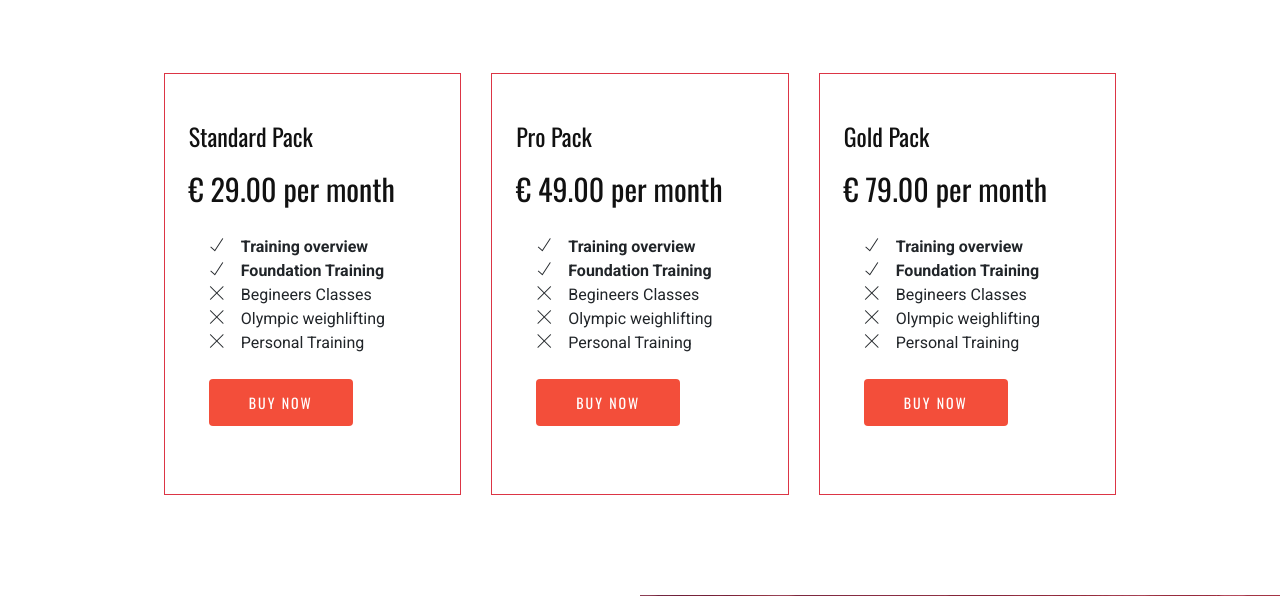
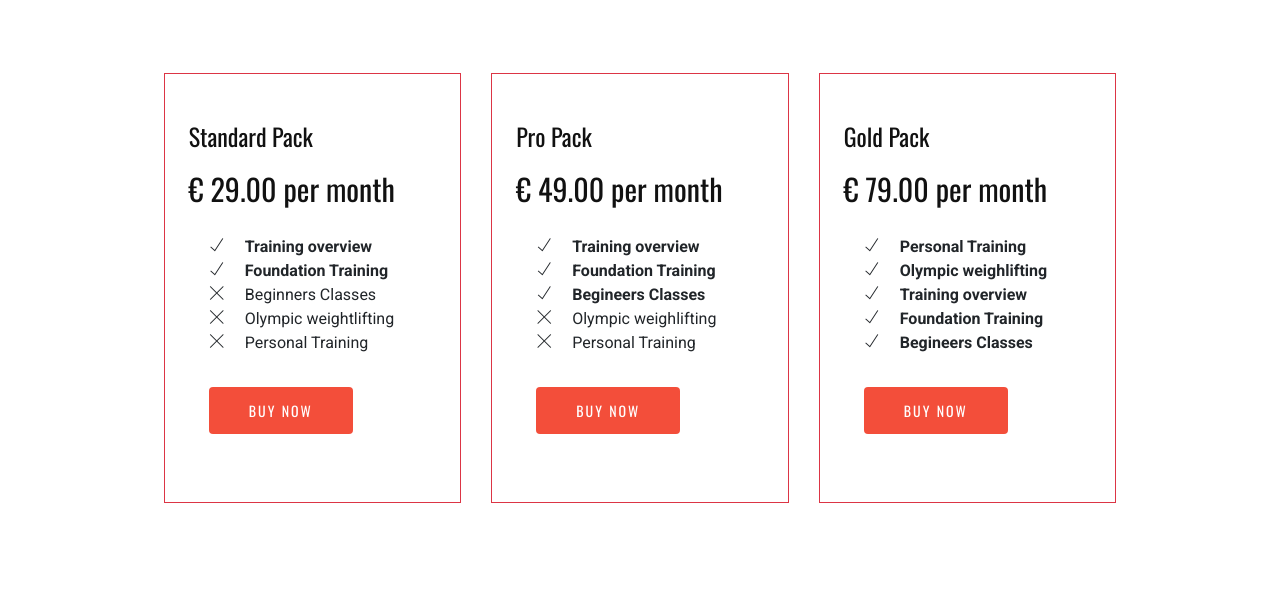
Before and after one commit to LarisaLG/fitness_club, a Django app: page /packages/ in a window 1280 px wide. Shown: the part 321-917 px from the top of the page. Run offline with Django 3.2, Linux system fonts and the light colour scheme; data comes from the database, SQL or seed files in the repository; both versions use the stored data as it was after the commit; style sheets or scripts are compiled from the project's sources; some libraries are stand-ins or nearby versions; grey boxes are pictures that could not be loaded.

Commit message:
docs: add classes details to membership packages

```diff
--- a/memberships/admin.py
+++ b/memberships/admin.py
@@ -12,7 +12,9 @@ class PackageAdmin(admin.ModelAdmin):
 
 
 class PackDetailAdmin(admin.ModelAdmin):
-    list_display = ('title', 'package')
+    list_display = ('title', 'package', 'included')
+
+    list_filter = ('package',)
 
     class Meta:
         ordering = ['title', 'package']
--- a/memberships/models.py
+++ b/memberships/models.py
@@ -24,7 +24,8 @@ class Package(models.Model):
 # Package details
 
 class PackDetail(models.Model):
-    package = models.ForeignKey(Package, on_delete=models.CASCADE)
+    package = models.ForeignKey(Package, related_name='Classes',
+                                on_delete=models.CASCADE)
     title = models.CharField(max_length=150)
     included = models.BooleanField(default=False)
 
--- a/memberships/templates/memberships/packages.html
+++ b/memberships/templates/memberships/packages.html
@@ -19,29 +19,29 @@
 
 <section class="section pricing spad">
     <div class="row justify-content-center">
-        {% for pack in package_price %}
+        {% for package in packages %}
         <div class="col-lg-3 col-md-6 mb-4 mb-lg-0">
-
             <div class="card rounded-0 border-danger px-4 py-5 ">
-
-                <h4 class="card-title text-capitalize font-weight-normal font-secondary">{{pack.title}}</h4>
+                <h4 class="card-title text-capitalize font-weight-normal font-secondary">{{package.title}}</h4>
                 <h3 class="text-lg font-secondary position-relative mt-2">
-                    <span>€ {{pack.price}} per month</span>
-
+                    <span>€ {{package.price}} per month</span>
                 </h3>
 
                 <div class="card-body mt-2">
                     <ul class="list-unstyled lh-35 mb-4">
-                        <li class="text-black font-weight-bold"><i class="ti-check mr-3 text-color "></i>Training
-                            overview</li>
-                        <li class="text-black font-weight-bold"><i class="ti-check mr-3 text-color "></i>Foundation
-                            Training</li>
-                        <li><i class="ti-close mr-3"></i>Begineers Classes</li>
-                        <li><i class="ti-close mr-3"></i>Olympic weighlifting</li>
-                        <li><i class="ti-close mr-3"></i>Personal Training</li>
+                        {% for item in package.Classes.all %}
+                            {% if item.included %}
+                        <li class="text-black font-weight-bold">
+                            <i class="ti-check mr-3 text-color "></i> {{item.title}}
+                            {% else %}
+                            <li ><i class="ti-close mr-3"></i>
+                            {{item.title}}</li>
+                            {% endif %}
+                        {% endfor %}
+
                     </ul>
 
-                    <a href="#" class="btn class primary-btn btn-solid-border text-black">Buy Now</a>
+                    <a href="#" class="btn class primary-btn btn-solid-border text-black mt-2">Buy Now</a>
                 </div>
 
             </div>
--- a/memberships/views.py
+++ b/memberships/views.py
@@ -9,7 +9,9 @@ def package_price(request):
     This view renders to the user the packages prices page.
     """
     package_price = Package.objects.all()
+    pack_details = PackDetail.objects.all()
     context = {
-        'package_price': package_price
+        'packages': package_price,
+        'pack_details': pack_details
         }
     return render(request, 'memberships/packages.html', context)
```
Also changed, not shown: db.sqlite3, memberships/migrations/0004_auto_20230223_2327.py (added).
